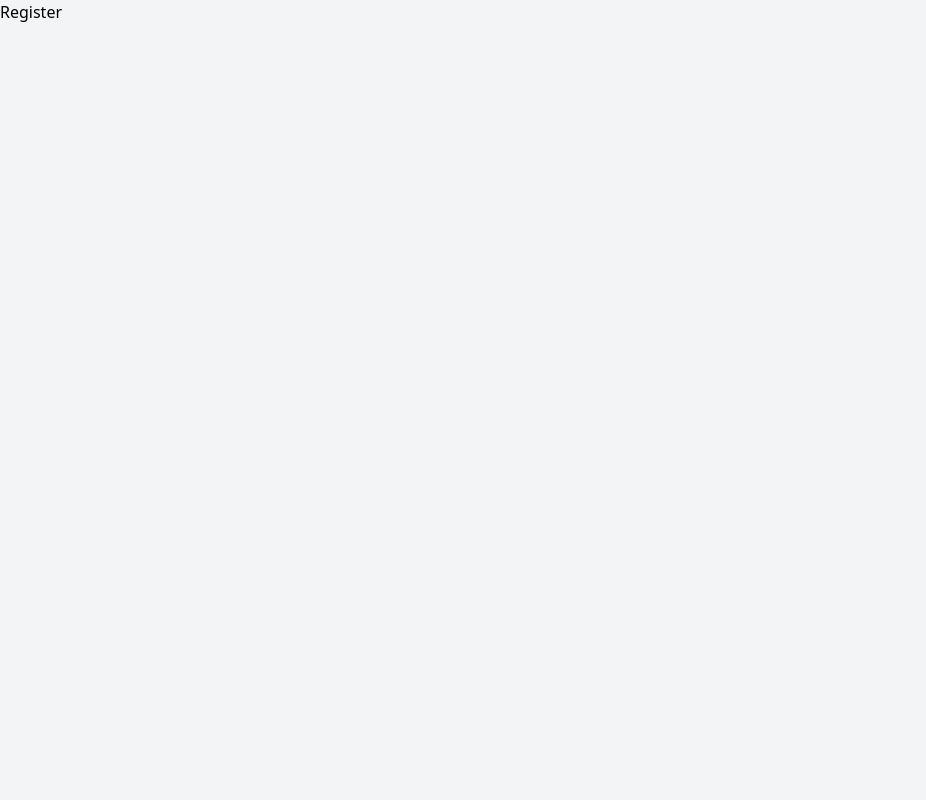
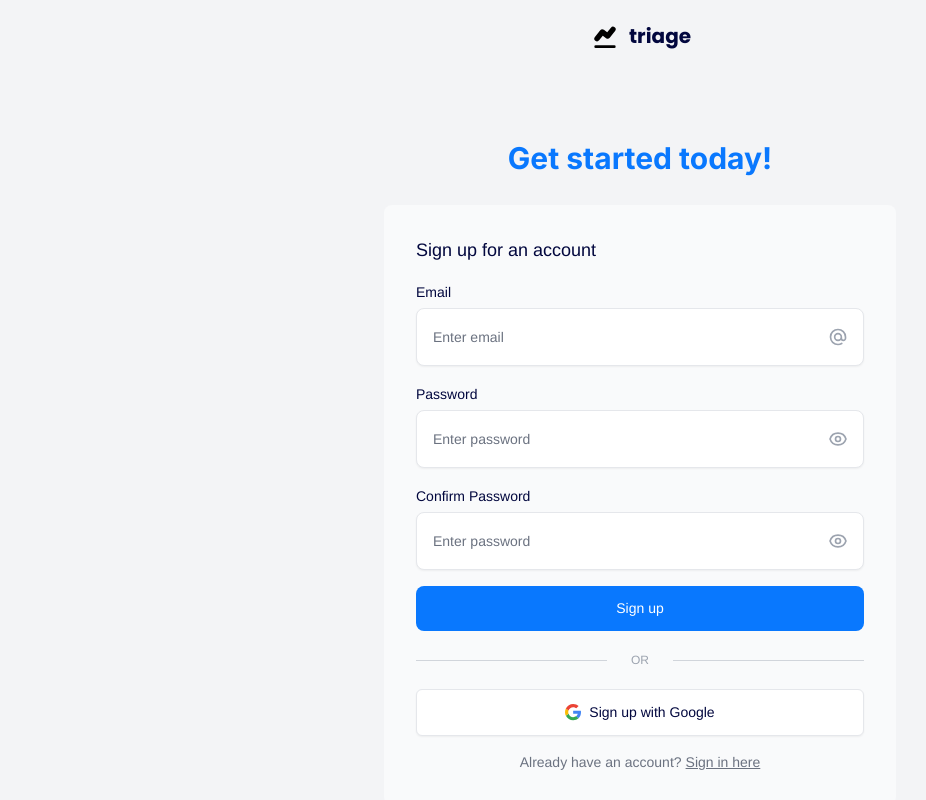
Before and after one commit to DeviousLab/blood-test-tracker, a Next.js app in the folder frontend/: page /account/register in a window 1280 px wide. Shown: the top 800 px of the page, without its empty margins (0-926 px from the left). Built offline with nearby package versions, Linux system fonts and the light colour scheme.

Commit message:
feat: created draft register page
Signed-off-by: DeviousLab <deviouslab@gmail.com>

```diff
--- /dev/null
+++ b/frontend/src/components/account/Footer.tsx
@@ -0,0 +1,23 @@
+const Footer = () => {
+  return (
+    <footer>
+      <div className="mx-auto max-w-screen-xl px-4 py-8 sm:px-6 lg:px-8">
+        <div className="sm:flex sm:items-center sm:justify-between">
+          <div className="flex justify-center  sm:justify-start">
+            <p className="mt-4 text-center font-Arimo text-sm text-logo lg:mt-0 lg:text-right">
+              &copy; 2022 triage. All rights reserved.
+            </p>
+          </div>
+
+          <div className="mt-4 flex flex-wrap justify-center text-center font-Arimo text-sm text-logo lg:mt-0 lg:text-right">
+            <p>Privacy Policy</p>
+            <p className="ml-4 border-l-2 border-gray-200 pl-4">
+              Terms of Service
+            </p>
+          </div>
+        </div>
+      </div>
+    </footer>
+  );
+};
+export default Footer;
--- /dev/null
+++ b/frontend/src/components/account/Header.tsx
@@ -0,0 +1,21 @@
+import Logo from '../../assets/images/temp-logo.svg';
+
+const Header = () => {
+  return (
+    <header>
+      <div className="container mx-auto flex flex-col flex-wrap items-center p-5">
+        <a className="mb-4 flex items-center font-medium text-gray-900 md:mb-0 lg:justify-center">
+          <img
+            className="w-8 cursor-pointer"
+            src={Logo.src}
+            alt="triage logo"
+          />
+          <span className="ml-2 font-Poppins text-xl font-bold text-logo">
+            triage
+          </span>
+        </a>
+      </div>
+    </header>
+  );
+};
+export default Header;
--- /dev/null
+++ b/frontend/src/components/account/RegisterForm.tsx
@@ -0,0 +1,178 @@
+/* eslint-disable tailwindcss/no-custom-classname */
+const RegisterForm = () => {
+  return (
+    <div className="mx-auto max-w-screen-xl px-4 py-16 sm:px-6 lg:px-8">
+      <div className="mx-auto max-w-lg">
+        <h1 className="text-center font-Inter text-2xl font-bold text-primary sm:text-3xl">
+          Get started today!
+        </h1>
+
+        <form
+          action=""
+          className="mt-6 mb-0 space-y-4 rounded-lg bg-gray-50 p-8 font-Arimo text-logo"
+        >
+          <p className="text-lg font-medium">Sign up for an account</p>
+
+          <div>
+            <label htmlFor="email" className="text-sm font-medium">
+              Email
+            </label>
+
+            <div className="relative mt-1">
+              <input
+                type="email"
+                id="email"
+                className="w-full rounded-lg border-gray-200 p-4 pr-12 text-sm shadow-sm"
+                placeholder="Enter email"
+              />
+
+              <span className="absolute inset-y-0 right-4 inline-flex items-center">
+                <svg
+                  xmlns="http://www.w3.org/2000/svg"
+                  className="h-5 w-5 text-gray-400"
+                  fill="none"
+                  viewBox="0 0 24 24"
+                  stroke="currentColor"
+                >
+                  <path
+                    stroke-linecap="round"
+                    stroke-linejoin="round"
+                    stroke-width="2"
+                    d="M16 12a4 4 0 10-8 0 4 4 0 008 0zm0 0v1.5a2.5 2.5 0 005 0V12a9 9 0 10-9 9m4.5-1.206a8.959 8.959 0 01-4.5 1.207"
+                  />
+                </svg>
+              </span>
+            </div>
+          </div>
+
+          <div>
+            <label htmlFor="password" className="text-sm font-medium">
+              Password
+            </label>
+
+            <div className="relative mt-1">
+              <input
+                type="password"
+                id="password"
+                className="w-full rounded-lg border-gray-200 p-4 pr-12 text-sm shadow-sm"
+                placeholder="Enter password"
+              />
+
+              <span className="absolute inset-y-0 right-4 inline-flex items-center">
+                <svg
+                  xmlns="http://www.w3.org/2000/svg"
+                  className="h-5 w-5 text-gray-400"
+                  fill="none"
+                  viewBox="0 0 24 24"
+                  stroke="currentColor"
+                >
+                  <path
+                    stroke-linecap="round"
+                    stroke-linejoin="round"
+                    stroke-width="2"
+                    d="M15 12a3 3 0 11-6 0 3 3 0 016 0z"
+                  />
+                  <path
+                    stroke-linecap="round"
+                    stroke-linejoin="round"
+                    stroke-width="2"
+                    d="M2.458 12C3.732 7.943 7.523 5 12 5c4.478 0 8.268 2.943 9.542 7-1.274 4.057-5.064 7-9.542 7-4.477 0-8.268-2.943-9.542-7z"
+                  />
+                </svg>
+              </span>
+            </div>
+          </div>
+
+          <div>
+            <label htmlFor="password" className="text-sm font-medium">
+              Confirm Password
+            </label>
+
+            <div className="relative mt-1">
+              <input
+                type="password"
+                id="password"
+                className="w-full rounded-lg border-gray-200 p-4 pr-12 text-sm shadow-sm"
+                placeholder="Enter password"
+              />
+
+              <span className="absolute inset-y-0 right-4 inline-flex items-center">
+                <svg
+                  xmlns="http://www.w3.org/2000/svg"
+                  className="h-5 w-5 text-gray-400"
+                  fill="none"
+                  viewBox="0 0 24 24"
+                  stroke="currentColor"
+                >
+                  <path
+                    stroke-linecap="round"
+                    stroke-linejoin="round"
+                    stroke-width="2"
+                    d="M15 12a3 3 0 11-6 0 3 3 0 016 0z"
+                  />
+                  <path
+                    stroke-linecap="round"
+                    stroke-linejoin="round"
+                    stroke-width="2"
+                    d="M2.458 12C3.732 7.943 7.523 5 12 5c4.478 0 8.268 2.943 9.542 7-1.274 4.057-5.064 7-9.542 7-4.477 0-8.268-2.943-9.542-7z"
+                  />
+                </svg>
+              </span>
+            </div>
+          </div>
+
+          <button
+            type="submit"
+            className="block w-full rounded-lg bg-primary px-5 py-3 text-sm font-medium text-white transition-colors hover:bg-accent focus:outline-none focus:ring-2 focus:ring-primary focus:ring-offset-2 focus:ring-offset-white"
+          >
+            Sign up
+          </button>
+
+          <div className="flex items-center py-1 text-xs uppercase text-gray-400 before:mr-6 before:flex-[1_1_0%] before:border-t before:border-gray-300 after:ml-6 after:flex-[1_1_0%] after:border-t after:border-gray-300">
+            Or
+          </div>
+          <div className="mt-2">
+            <button
+              type="button"
+              className="inline-flex w-full items-center justify-center gap-2 rounded-md border bg-white py-3 px-4 align-middle text-sm font-medium text-logo shadow-sm transition-all hover:bg-gray-50 focus:outline-none focus:ring-2 focus:ring-primary focus:ring-offset-2 focus:ring-offset-white"
+            >
+              <svg
+                className="h-auto w-4"
+                width="46"
+                height="47"
+                viewBox="0 0 46 47"
+                fill="none"
+              >
+                <path
+                  d="M46 24.0287C46 22.09 45.8533 20.68 45.5013 19.2112H23.4694V27.9356H36.4069C36.1429 30.1094 34.7347 33.37 31.5957 35.5731L31.5663 35.8669L38.5191 41.2719L38.9885 41.3306C43.4477 37.2181 46 31.1669 46 24.0287Z"
+                  fill="#4285F4"
+                />
+                <path
+                  d="M23.4694 47C29.8061 47 35.1161 44.9144 39.0179 41.3012L31.625 35.5437C29.6301 36.9244 26.9898 37.8937 23.4987 37.8937C17.2793 37.8937 12.0281 33.7812 10.1505 28.1412L9.88649 28.1706L2.61097 33.7812L2.52296 34.0456C6.36608 41.7125 14.287 47 23.4694 47Z"
+                  fill="#34A853"
+                />
+                <path
+                  d="M10.1212 28.1413C9.62245 26.6725 9.32908 25.1156 9.32908 23.5C9.32908 21.8844 9.62245 20.3275 10.0918 18.8588V18.5356L2.75765 12.8369L2.52296 12.9544C0.909439 16.1269 0 19.7106 0 23.5C0 27.2894 0.909439 30.8731 2.49362 34.0456L10.1212 28.1413Z"
+                  fill="#FBBC05"
+                />
+                <path
+                  d="M23.4694 9.07688C27.8699 9.07688 30.8622 10.9863 32.5344 12.5725L39.1645 6.11C35.0867 2.32063 29.8061 0 23.4694 0C14.287 0 6.36607 5.2875 2.49362 12.9544L10.0918 18.8588C11.9987 13.1894 17.25 9.07688 23.4694 9.07688Z"
+                  fill="#EB4335"
+                />
+              </svg>
+              Sign up with Google
+            </button>
+          </div>
+
+          <p className="text-center text-sm text-gray-500">
+            Already have an account?
+            <a className="ml-1 underline" href="">
+              Sign in here
+            </a>
+          </p>
+        </form>
+      </div>
+    </div>
+  );
+};
+export default RegisterForm;
--- a/frontend/src/pages/account/register.tsx
+++ b/frontend/src/pages/account/register.tsx
@@ -1,6 +1,18 @@
 import type { NextPage } from 'next';
 
+import Footer from '../../components/account/Footer';
+import Header from '../../components/account/Header';
+import RegisterForm from '../../components/account/RegisterForm';
+import { Meta } from '../../layouts/Meta';
+
 const Register: NextPage = () => {
-  return <div>Register</div>;
+  return (
+    <>
+      <Meta title="triage | Register" description="Register for an account" />
+      <Header />
+      <RegisterForm />
+      <Footer />
+    </>
+  );
 };
 export default Register;
```
